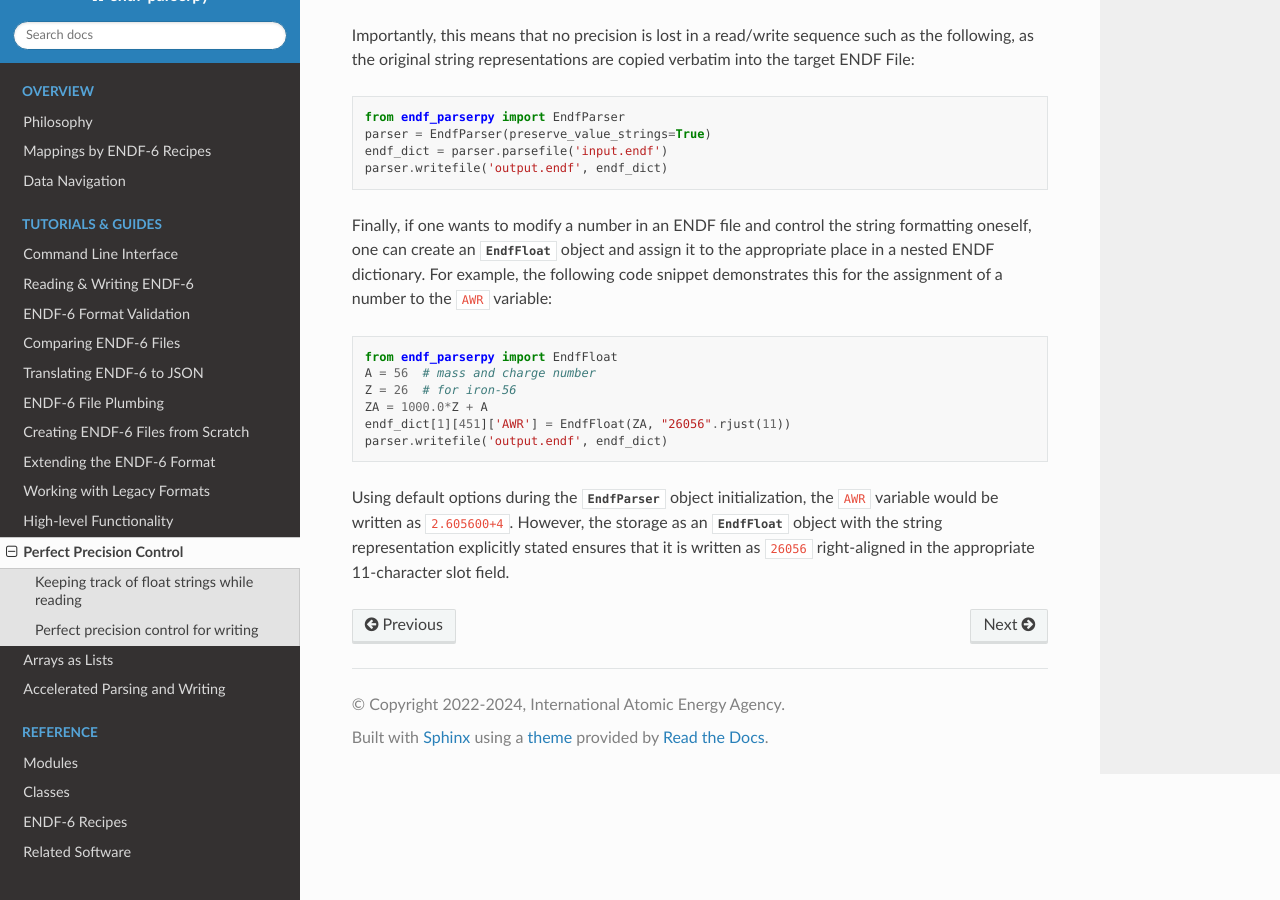
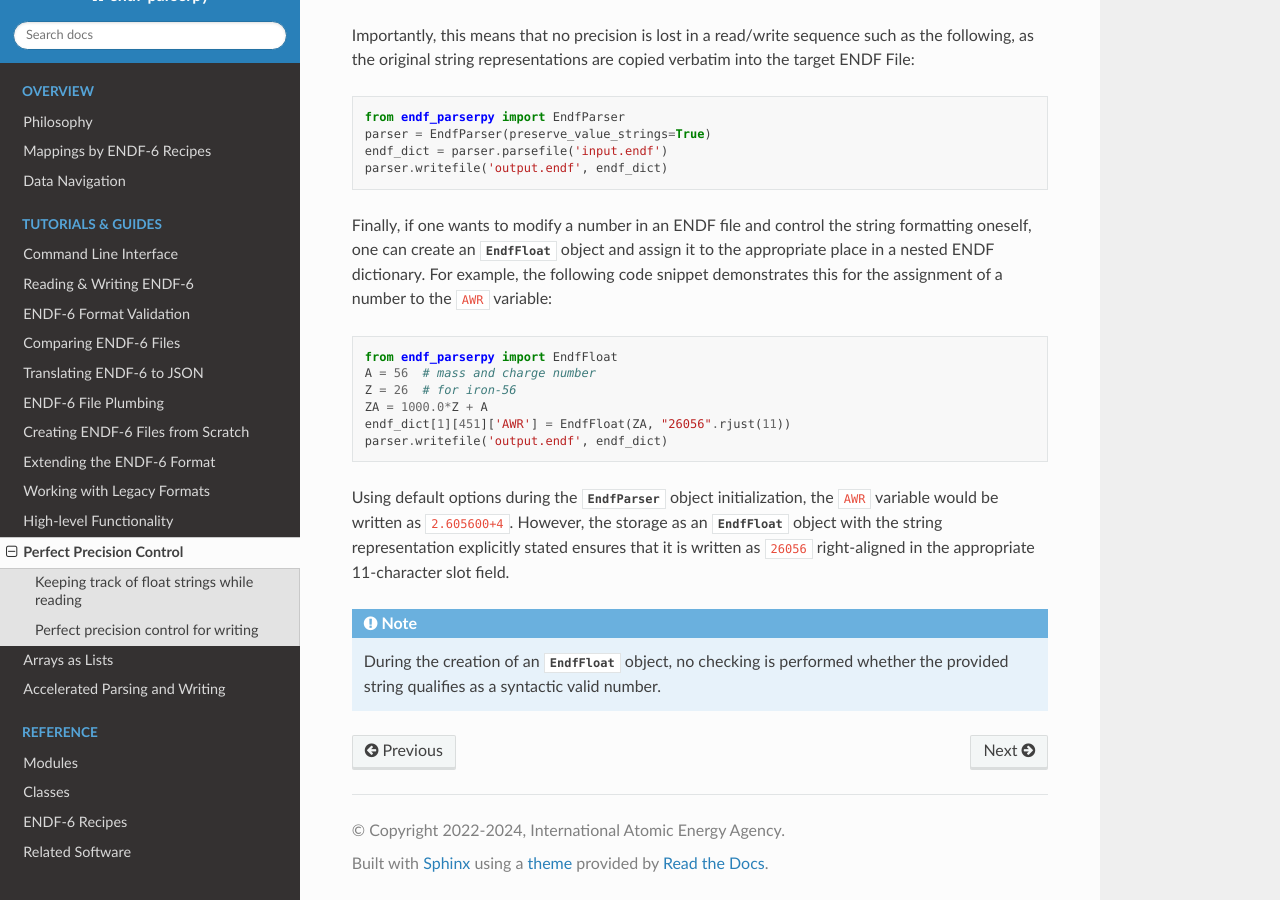
Before and after one commit to IAEA-NDS/endf-parserpy, a Sphinx documentation site: the page built from docs/source/guide/perfect_precision.rst, in a window 1280 px wide and 900 px high, scrolled down 1750 px. Built offline with Sphinx 7.4.7 and the Read the Docs theme 3.1.0, drawn with Linux system fonts in a browser that asks for light colours.

Commit message:
add note to `perfect_precision.rst`

```diff
--- a/docs/source/guide/perfect_precision.rst
+++ b/docs/source/guide/perfect_precision.rst
@@ -138,3 +138,9 @@ However, the storage as an :class:`~endf_parserpy.EndfFloat` object
 with the string representation explicitly stated ensures that
 it is written as ``26056`` right-aligned in the appropriate
 11-character slot field.
+
+.. note::
+
+   During the creation of an :class:`~endf_parserpy.EndfFloat` object,
+   no checking is performed whether the provided string qualifies as
+   a syntactic valid number.
```
